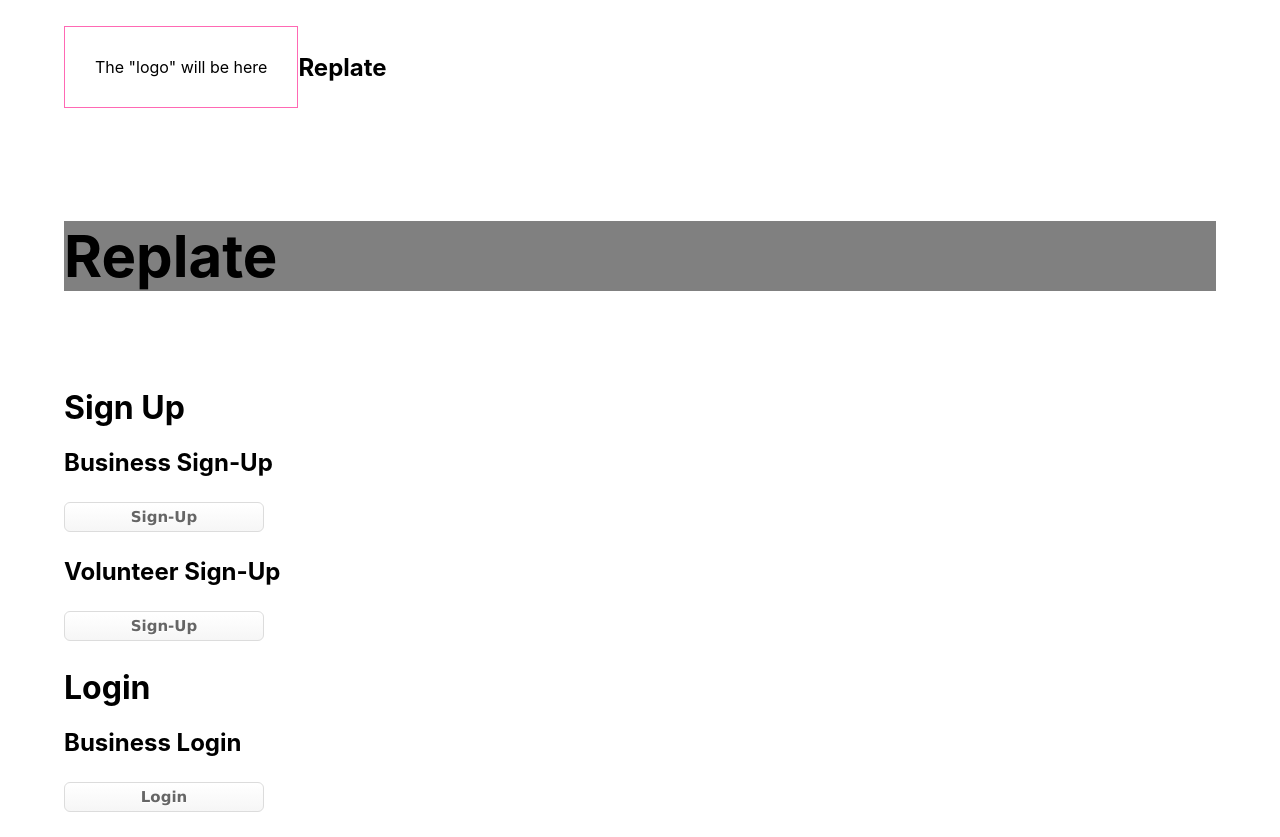
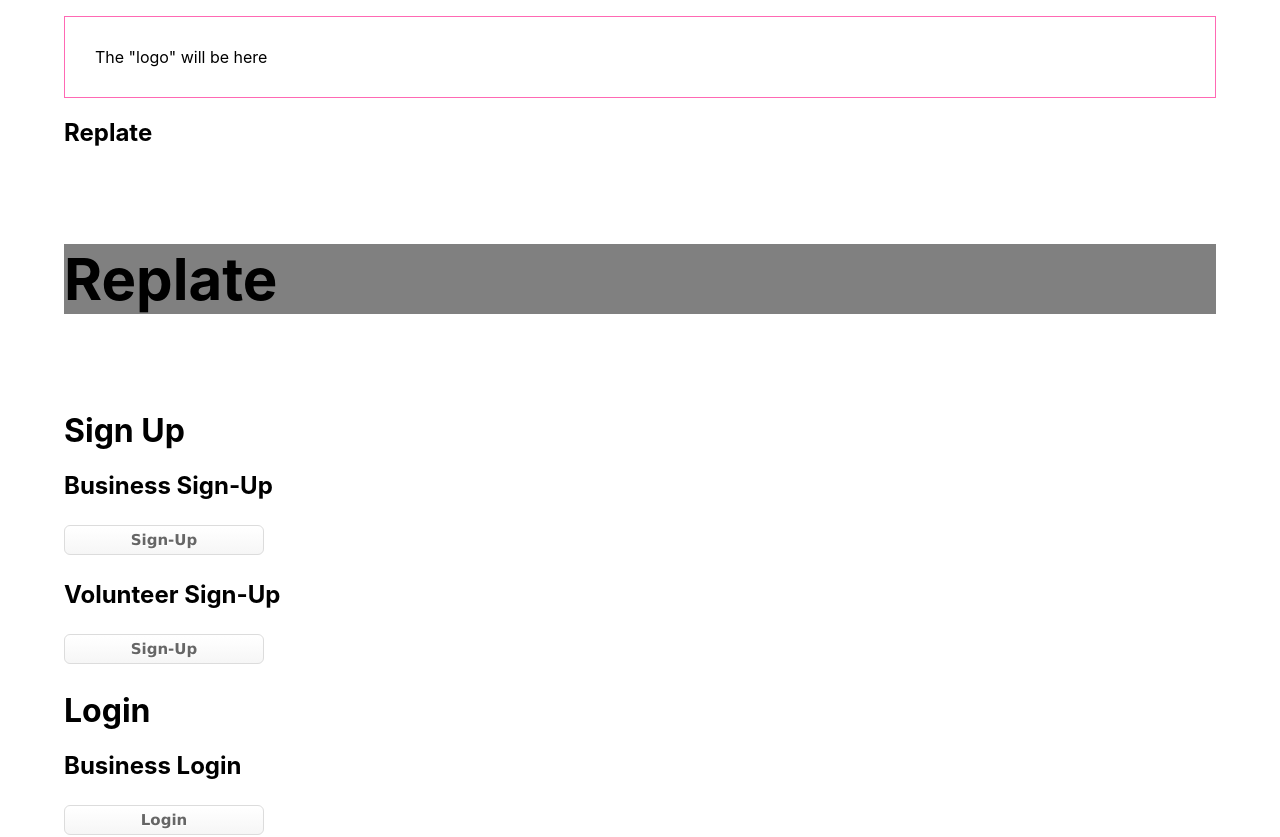
Before and after one commit to spettigrew/front-replate2, a React (Create React App) app: page / in a window 1280 px wide. Shown: the top 837 px of the page. Built offline with nearby package versions, Linux system fonts and the light colour scheme.

Commit message:
Changed link color

```diff
--- a/src/css/App.css
+++ b/src/css/App.css
@@ -25,7 +25,7 @@
 }
 
 .App-link {
- color: #61dafb;
+ color: #09d3ac;
 }
 
 @keyframes App-requesto-spin {
@@ -36,20 +36,18 @@
   transform: rotate(360deg);
  }
 }
+
+
 main {
  width: 90%;
  margin: 10px 5%;
 }
-main nav {
- display: flex;
- flex-direction: row;
- align-items: center;
- margin-bottom: 20px;
-}
+
 .future-image {
  border: 1px solid hotpink;
  padding: 30px;
 }
+
 .requestin-page {
  display: flex;
  justify-content: space-around;
```
Lines whose indentation alone changed are shown as unchanged.
